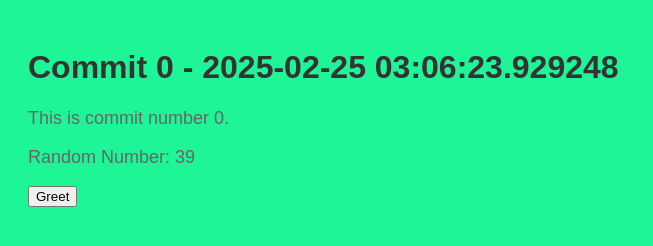
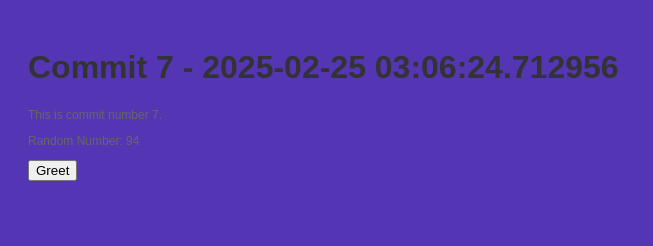
Before and after one commit to legbald0d/myrep-repo-20250225030617, a plain HTML site: page index.html in a window 1280 px wide. Shown: the whole page, without its empty margins (0-653 px from the left). Drawn offline with Linux system fonts and the light colour scheme.

Commit message:
📝 Commit 7 with HTML, CSS, and JS

```diff
--- a/index.html
+++ b/index.html
@@ -2,13 +2,13 @@
     <!DOCTYPE html>
     <html>
     <head>
-        <title>Commit 0 - 2025-02-25 03:06:23.929248</title>
+        <title>Commit 7 - 2025-02-25 03:06:24.712956</title>
         <link rel="stylesheet" href="style.css">
     </head>
     <body>
-        <h1>Commit 0 - 2025-02-25 03:06:23.929248</h1>
-        <p>This is commit number 0.</p>
-        <p>Random Number: 39</p>
+        <h1>Commit 7 - 2025-02-25 03:06:24.712956</h1>
+        <p>This is commit number 7.</p>
+        <p>Random Number: 94</p>
         <button onclick="greet()">Greet</button>
         <script src="script.js"></script>
     </body>
--- a/script.js
+++ b/script.js
@@ -2,4 +2,4 @@
     function greet() {
         alert('Hello from commit ' + commitNumber + '!');
     }
-    var commitNumber = 0;
+    var commitNumber = 7;
--- a/style.css
+++ b/style.css
@@ -1,7 +1,7 @@
 
     body {
         font-family: Arial, sans-serif;
-        background-color: #1df596;
+        background-color: #5436b4;
         padding: 20px;
     }
     h1 {
@@ -9,5 +9,5 @@
     }
     p {
         color: #666;
-        font-size: 18px;
+        font-size: 12px;
     }
```
